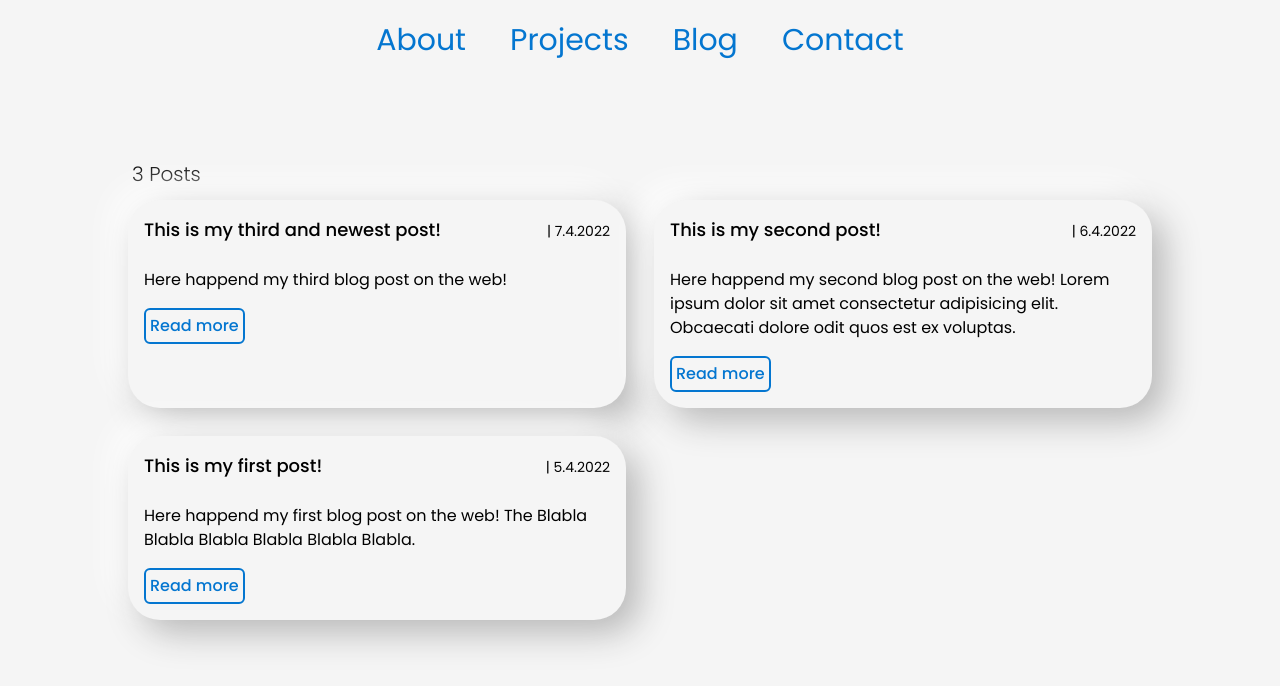
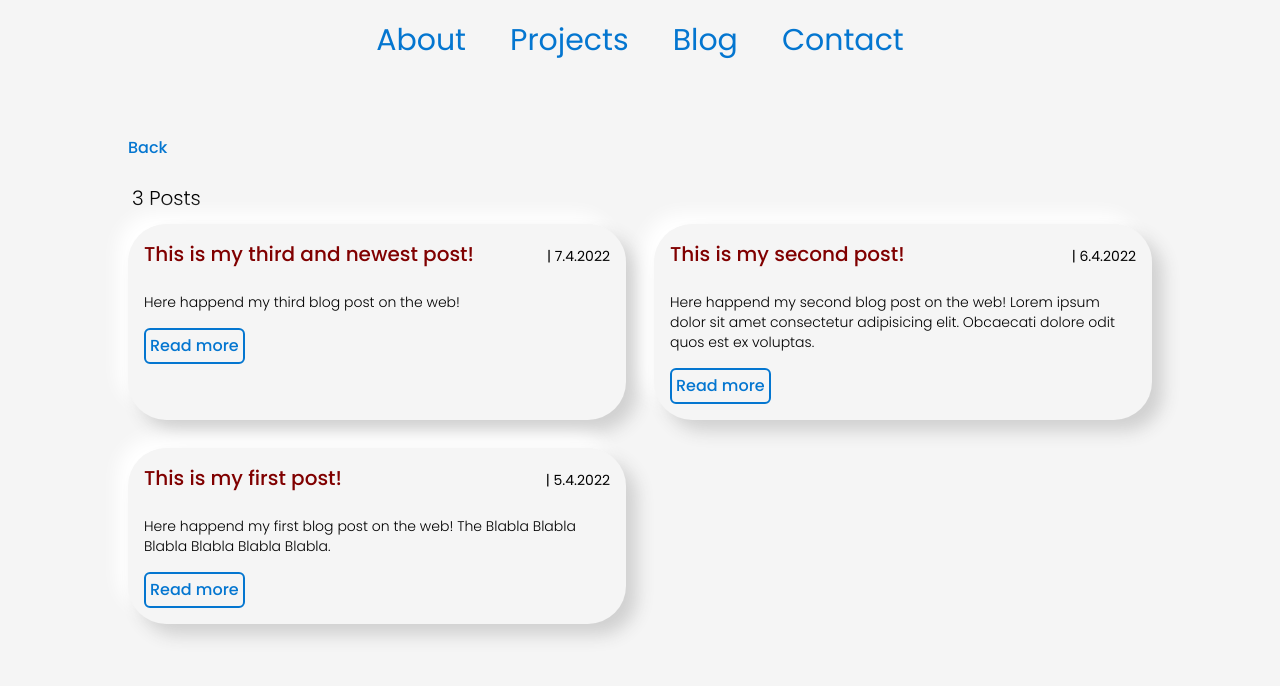
Before and after one commit to mihajlostojkovic99/my-website, a Next.js app: page /blog in a window 1280 px wide. Shown: the top 686 px of the page. Built offline with nearby package versions, Linux system fonts and the light colour scheme.

Commit message:
Code highlighting and *Back buttons*
Code highlighting now works for code blocks on blogs! Blog and posts pages now also have a placeholder back button which is ugly but is only temporary I hope. Also did some CSS tweaking.

```diff
--- a/components/BlogCard.tsx
+++ b/components/BlogCard.tsx
@@ -17,11 +17,11 @@ export const BlogCard: FC<blogCardProps> = ({ id, title, summary, date }) => {
         return (
           <div className="flex h-full flex-col">
             <div className="mb-6 flex items-baseline justify-between">
-              <h3 className="text-lg font-medium">{title}</h3>
+              <h3 className="text-lg font-medium text-burgundy md:text-xl">{title}</h3>
               <div className="shrink-0 text-sm">| {new Date(date).toLocaleDateString('de-DE')}</div>
             </div>
 
-            <p>{summary}</p>
+            <p className="text-sm font-light">{summary}</p>
             <div className="min-h-[16px]"></div>
             <Link href={`/posts/${id}`} passHref>
               <LinkButton className="w-fit font-medium">Read more</LinkButton>
--- a/components/Button.tsx
+++ b/components/Button.tsx
@@ -30,7 +30,7 @@ export const LinkButton: FC<LinkButtonProps> = React.forwardRef(function LinkBut
   ref,
 ) {
   return (
-    <a href={href} ref={ref as LegacyRef<HTMLAnchorElement>}>
+    <a className="w-fit" href={href} ref={ref as LegacyRef<HTMLAnchorElement>}>
       <Button className={className}>{children}</Button>
     </a>
   );
--- a/package.json
+++ b/package.json
@@ -12,6 +12,7 @@
     "autoprefixer": "^10.4.4",
     "classnames": "^2.3.1",
     "gray-matter": "^4.0.3",
+    "highlight.js": "^11.5.0",
     "next": "12.1.4",
     "next-mdx-remote": "4.0.1",
     "postcss": "^8.4.12",
--- a/pages/blog.tsx
+++ b/pages/blog.tsx
@@ -10,7 +10,12 @@ type blogProps = {
 
 const Blog: NextPage<blogProps> = ({ allPostsData }) => {
   return (
-    <div className="mt-20 mb-7">
+    <div className="mt-14 mb-7">
+      <div className="mb-6">
+        <Link href={'/'}>
+          <a className="font-medium">Back</a>
+        </Link>
+      </div>
       <div className="mb-3 ml-1 text-xl font-light">{allPostsData.length} Posts</div>
       <div className="grid gap-7 sm:grid-cols-1 md:grid-cols-2">
         {allPostsData.map((postData: PostData) => {
--- a/pages/posts/[id].tsx
+++ b/pages/posts/[id].tsx
@@ -1,7 +1,14 @@
+import { useEffect } from 'react';
 import { GetStaticPaths, GetStaticProps, NextPage } from 'next';
 import { serialize } from 'next-mdx-remote/serialize';
 import { MDXRemote, MDXRemoteSerializeResult } from 'next-mdx-remote';
+import hljs from 'highlight.js';
+import typescript from 'highlight.js/lib/languages/typescript';
+import 'highlight.js/styles/vs2015.css';
 import { getPostsIds, getPostData, PostData } from '../../lib/posts';
+import Link from 'next/link';
+
+hljs.registerLanguage('typescript', typescript);
 
 type PostProps = {
   postData: PostData;
@@ -9,10 +16,19 @@ type PostProps = {
 };
 
 const Post: NextPage<PostProps> = ({ postData, source }) => {
+  useEffect(() => {
+    hljs.highlightAll();
+  }, []);
+
   return (
-    <div className="postPage mt-8">
-      <div className="my-2 text-3xl font-bold">{postData.title}</div>
-      <hr className="mb-8 h-1 bg-black" />
+    <div className="postPage mt-6">
+      <div className="mb-6">
+        <Link href={'/blog'}>
+          <a className="font-medium">Back</a>
+        </Link>
+      </div>
+      <div className="my-2 text-3xl font-bold text-burgundy">{postData.title}</div>
+      <hr className="mb-8 h-1 bg-burgundy" />
       <MDXRemote {...source} />
     </div>
   );
--- a/styles/blog.scss
+++ b/styles/blog.scss
@@ -1,7 +1,7 @@
 .card {
-    border-radius: 32px;
     background: #F5F5F5;
-    box-shadow:  13px 13px 35px #b8b8b8,
-                 -13px -13px 35px #ffffff;
+    border-radius: 38px;
+    box-shadow: 11px 11px 17px #d0d0d0,
+                -11px -11px 17px #ffffff;
 
 }
--- a/styles/post.scss
+++ b/styles/post.scss
@@ -6,6 +6,10 @@
     @apply list-disc ml-8;
 }
 
+.postPage code {
+    @apply bg-black text-offWhite px-1 py-px rounded;
+}
+
 .postPage > pre code {
-    @apply bg-black text-offWhite block w-full break-words my-4 p-1 rounded;
+    @apply block w-full break-words my-4 rounded;
 }
```
Also changed, not shown: posts/firstPost.mdx (+12 -4 lines), 1 other file (tests, documents, lock files or other folders).
